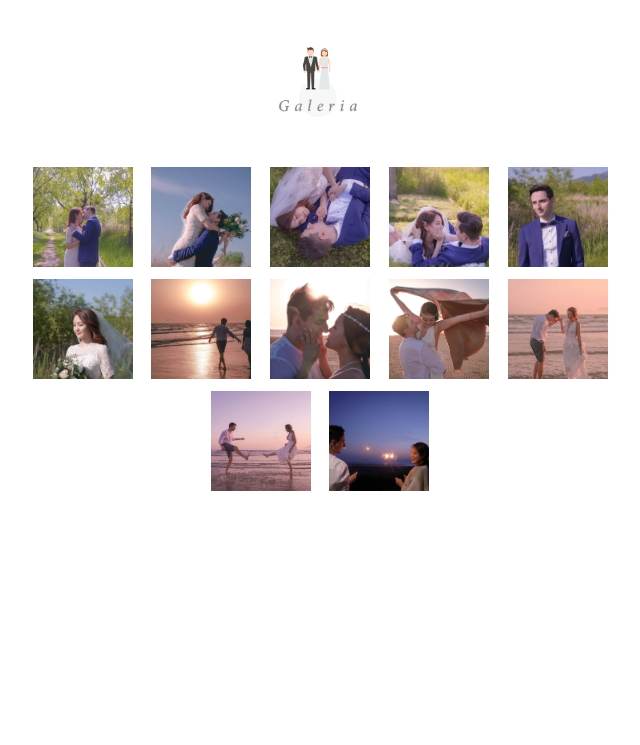
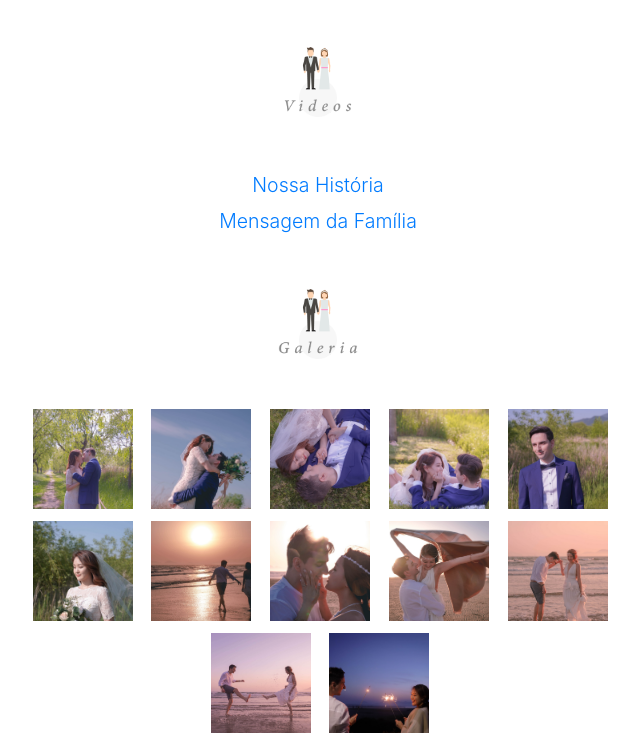
Before and after one commit to FabioReis/fabio.haelan.live, a website: page invitation-pt.html in a window 1280 px wide. Shown: the part 1815-2560 px from the top of the page, without its empty margins (322-962 px from the left). Before the commit the page ends 2318 px from the top, so only its background shows below. Drawn offline with nearby package versions, Linux system fonts and the light colour scheme.

Commit message:
adding videos to website

```diff
--- a/invitation-pt.html
+++ b/invitation-pt.html
@@ -115,6 +115,17 @@
 
                 </div>
 
+                <div class="w-100">
+                    <div class="w-100 title">
+                        <img src="assets/images/icons/sub_title_videos.png">
+                    </div>
+
+                    <div class="w-100 content-container">
+                        <a class="d-block" href="https://www.youtube.com/watch?v=Od8Dxa7ph2U" target="_blank" rel="noopener noreferrer">Nossa História</a>
+                        <a class="d-block" href="https://www.youtube.com/watch?v=jny9j-2dJh4" target="_blank" rel="noopener noreferrer">Mensagem da Família</a>
+                    </div>
+                </div>
+
                 <div class="gallery-container">
                     <div class="w-100 title">
                         <img src="assets/images/icons/sub_title_galeria.png">
```
Also changed, not shown: invitation-en.html (+11 -0 lines), assets/images/icons/sub_title_videos.png (added).
